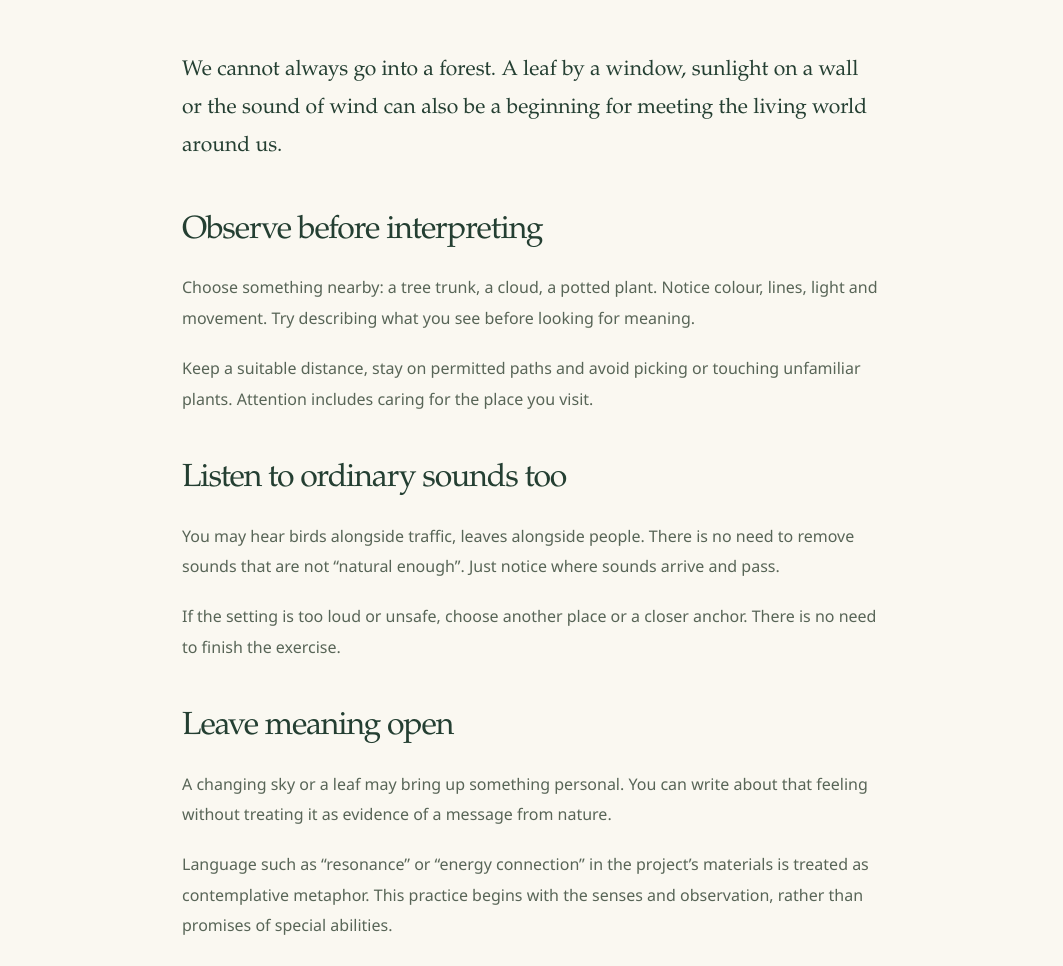
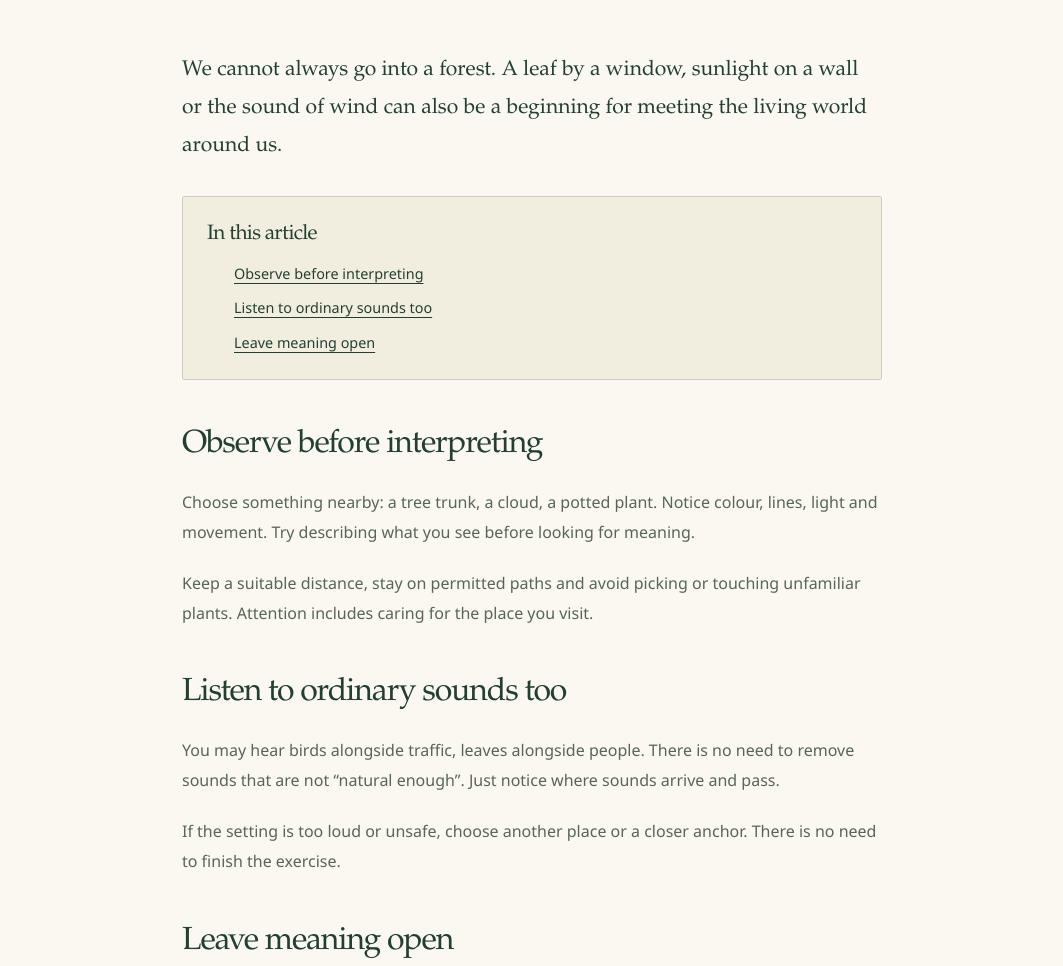
Before and after one commit to kieumanh/huong-thien-nature-web, an Astro site: page /en/journal/listening-to-nature/ in a window 1280 px wide. Shown: the part 857-1823 px from the top of the page, without its empty margins (108-1171 px from the left). Built offline with nearby package versions, Linux system fonts and the light colour scheme; Astro itself is replaced by a stand-in of ours.

Commit message:
Release v0.3.5: journal navigation and SEO, exclude Drive-derived content

```diff
--- a/package.json
+++ b/package.json
@@ -1,6 +1,6 @@
 {
   "name": "huong-thien-nature-web",
-  "version": "0.3.4",
+  "version": "0.3.5",
   "private": true,
   "type": "module",
   "scripts": {
--- a/src/layouts/BaseLayout.astro
+++ b/src/layouts/BaseLayout.astro
@@ -3,7 +3,7 @@ import '../styles/global.css';
 import BackgroundMusic from '../components/BackgroundMusic.astro';
 import BackToTop from '../components/BackToTop.astro';
 import { version } from '../../package.json';
-const { lang = 'vi', title, description, alternatePath, image = '/media/hero-canopy-v2.webp' } = Astro.props;
+const { lang = 'vi', title, description, alternatePath, image = '/media/hero-canopy-v2.webp', ogType = 'website' } = Astro.props;
 const pathname = Astro.url.pathname.endsWith('/') || /\.[a-z]+$/i.test(Astro.url.pathname)
   ? Astro.url.pathname : `${Astro.url.pathname}/`;
 const url = new URL(pathname, 'https://huongthiennature.com');
@@ -26,7 +26,7 @@ const siteName = 'Hương Thiền Nature';
       <link rel="alternate" hreflang="en" href={`https://huongthiennature.com${enPath}`} />
       <link rel="alternate" hreflang="x-default" href={`https://huongthiennature.com${viPath}`} />
     </>}
-    <meta property="og:type" content="website" />
+    <meta property="og:type" content={ogType} />
     <meta property="og:site_name" content={siteName} />
     <meta property="og:title" content={title} />
     <meta property="og:description" content={description} />
--- a/src/pages/[lang]/[journal]/[slug].astro
+++ b/src/pages/[lang]/[journal]/[slug].astro
@@ -16,9 +16,23 @@ const { article } = Astro.props as { article: Article };
 const t = getCopy(lang);
 const content = article.translations[lang];
 const alternatePath = articlePath(lang === 'vi' ? 'en' : 'vi', article.slug);
-const related = articles.filter(item => item.slug !== article.slug);
+const related = articles.filter(item => item.slug !== article.slug).slice(0, 3);
+const origin = 'https://huongthiennature.com';
+const schema = {
+  '@context': 'https://schema.org', '@type': 'BlogPosting',
+  headline: content.title, description: content.description, inLanguage: lang,
+  image: new URL(article.image, origin).href,
+  mainEntityOfPage: origin + articlePath(lang, article.slug),
+  publisher: { '@type': 'Organization', name: 'Hương Thiền Nature', url: origin },
+};
 ---
-<BaseLayout lang={lang} title={`${content.title} | Hương Thiền Nature`} description={content.description} alternatePath={alternatePath} image={article.image}>
+<BaseLayout lang={lang} title={`${content.title} | Hương Thiền Nature`} description={content.description} alternatePath={alternatePath} image={article.image} ogType="article">
+  <script type="application/ld+json" set:html={JSON.stringify(schema).replace(/</g, '\\u003c')} />
+  <script type="application/ld+json" set:html={JSON.stringify({ '@context': 'https://schema.org', '@type': 'BreadcrumbList', itemListElement: [
+    { '@type': 'ListItem', position: 1, name: t.home, item: `${origin}/${lang}/` },
+    { '@type': 'ListItem', position: 2, name: t.journalHome, item: origin + journalPath(lang) },
+    { '@type': 'ListItem', position: 3, name: content.title, item: origin + articlePath(lang, article.slug) },
+  ] }).replace(/</g, '\\u003c')} />
   <Header lang={lang} alternatePath={alternatePath} isInnerPage />
   <main id="main-content" tabindex="-1">
     <article class="article-page">
@@ -31,7 +45,8 @@ const related = articles.filter(item => item.slug !== article.slug);
       <div class="shell article-cover"><img src={article.image} alt={content.imageAlt} width="720" height="540" fetchpriority="high" /></div>
       <div class="article-body">
         <p class="article-introduction">{content.introduction}</p>
-        {content.sections.map(section => <section><h2>{section.title}</h2>{section.paragraphs.map(paragraph => <p>{paragraph}</p>)}</section>)}
+        <nav class="article-toc" aria-label={lang === 'vi' ? 'Mục lục bài viết' : 'Article contents'}><h2>{lang === 'vi' ? 'Trong bài này' : 'In this article'}</h2><ol>{content.sections.map((section, index) => <li><a href={`#section-${index + 1}`}>{section.title}</a></li>)}</ol></nav>
+        {content.sections.map((section, index) => <section id={`section-${index + 1}`}><h2>{section.title}</h2>{section.paragraphs.map(paragraph => <p>{paragraph}</p>)}</section>)}
         <aside class="article-practice"><span class="eyebrow">{lang === 'vi' ? 'Mang vào đời sống' : 'Bring it into daily life'}</span><h2>{content.practice.title}</h2><ol>{content.practice.steps.map(step => <li>{step}</li>)}</ol></aside>
         <p class="article-note">{content.note}</p>
         <a class="quiet-link" href={journalPath(lang)}><span aria-hidden="true">←</span> {lang === 'vi' ? 'Trở về tản văn' : 'Back to the journal'}</a>
--- a/src/pages/[lang]/index.astro
+++ b/src/pages/[lang]/index.astro
@@ -78,7 +78,7 @@ const natureImages = ['fern-study-v2.webp', 'woodland-stream-v2.webp', 'hero-can
     <section id="journal" class="section journal" aria-labelledby="journal-title">
       <div class="shell">
         <div class="section-head split-head"><div><span class="eyebrow">{t.journalEye}</span><h2 id="journal-title">{t.journalTitle}</h2></div><p>{t.journalIntro}</p></div>
-        <div class="journal-grid">{articles.map(article => {
+        <div class="journal-grid">{articles.slice(0, 3).map(article => {
           const translation = article.translations[lang];
           return <article class="journal-card"><a class="journal-image" href={articlePath(lang, article.slug)} tabindex="-1" aria-hidden="true"><img src={article.image} alt="" width="720" height="540" loading="lazy" /></a><div class="journal-card-copy"><div class="article-meta"><span>{translation.category}</span><span>{article.minutes} {t.readTime}</span></div><h3><a href={articlePath(lang, article.slug)}>{translation.title}</a></h3><p>{translation.description}</p><a class="quiet-link" href={articlePath(lang, article.slug)} aria-label={`${t.journalLink}: ${translation.title}`}>{t.journalLink} <Arrow /></a></div></article>;
         })}</div>
--- a/src/styles/global.css
+++ b/src/styles/global.css
@@ -380,3 +380,16 @@ fieldset:disabled { opacity: .65; }
 .music-toggle[aria-pressed="true"] .music-state-dot { background: currentColor; box-shadow: 0 0 0 3px var(--floating-border); opacity: 1; }
 .back-to-top:hover { background: var(--floating-bg); filter: brightness(.94); }
 .music-dock :focus-visible, .back-to-top:focus-visible { outline-color: var(--floating-fg); }
+
+/* Article contents improve navigation through the existing journal. */
+.article-toc { margin-top: 30px; padding: 24px; background: var(--cream); border: 1px solid var(--line); border-radius: 3px; }
+.article-body .article-toc h2 { font-size: 1.3rem; margin: 0 0 14px; }
+.article-toc ol { padding-left: 22px; margin: 0; }
+.article-toc li { margin-top: 10px; padding-left: 5px; font-size: .9rem; }
+.article-toc a { text-decoration: underline; text-underline-offset: 4px; }
+.article-body section[id] { scroll-margin-top: 110px; }
+@media (max-width: 600px) {
+  .article-toc { padding: 20px; }
+  .article-header h1 { font-size: clamp(2rem, 7vw, 2.6rem); }
+  .article-body h2 { font-size: 1.65rem; }
+}
```
Also changed, not shown: CHANGELOG.md, README.md, 1 other file.
